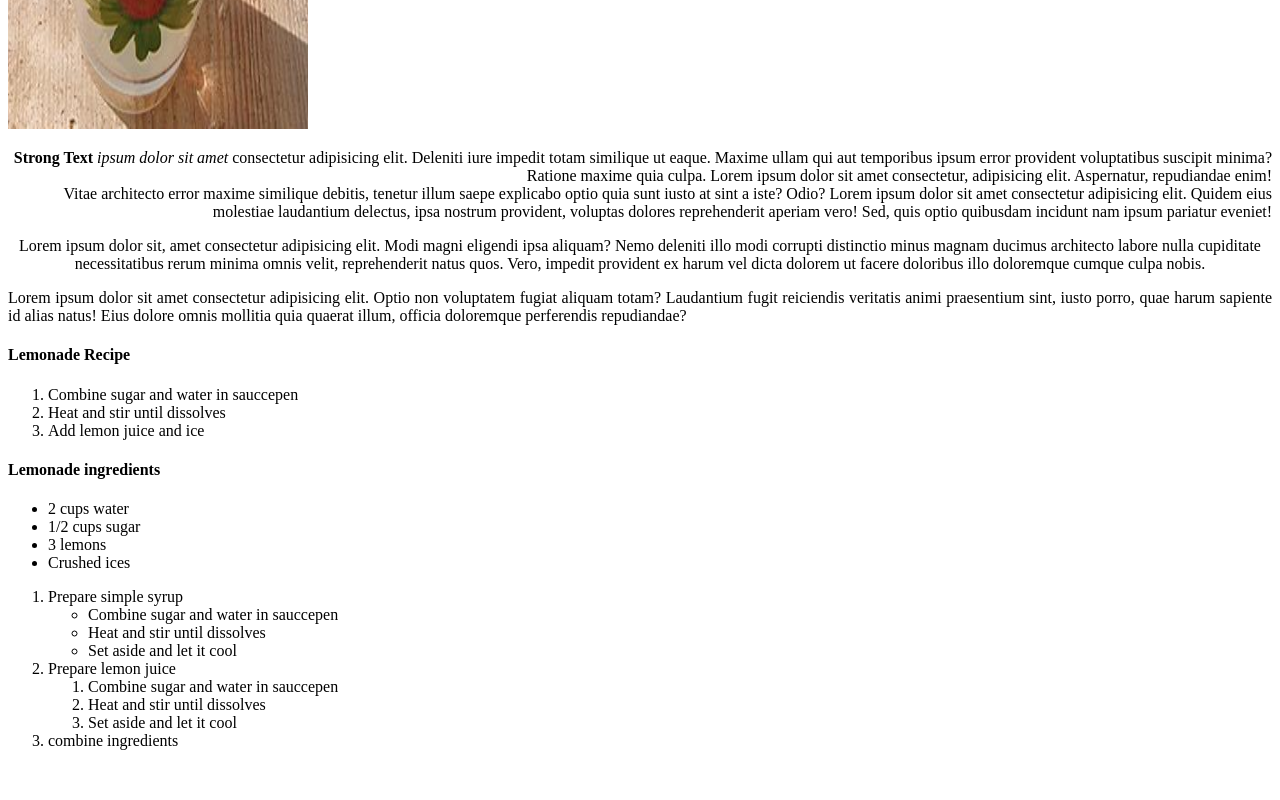
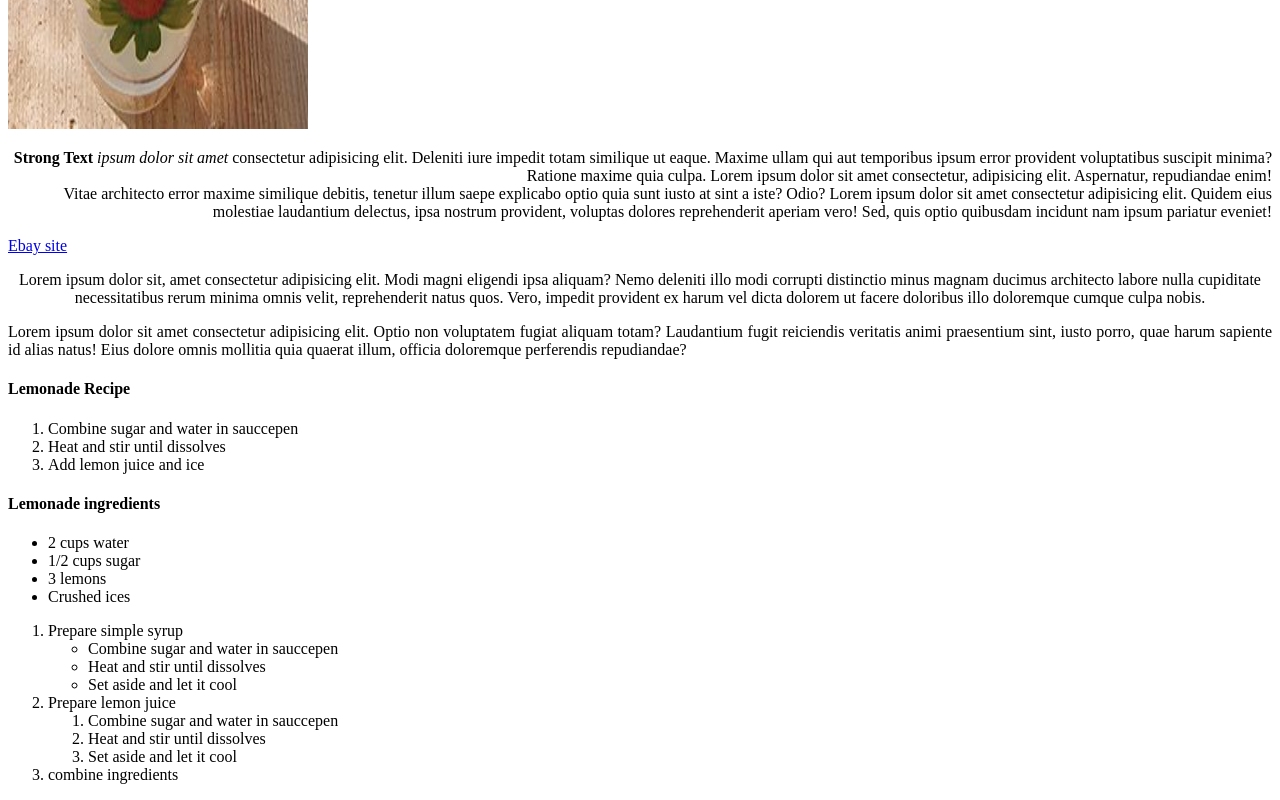
Before and after one commit to masalism/Web-development, a plain HTML site: page 1 HTML/index.html in a window 1280 px wide. Shown: the part 899-1699 px from the top of the page. Before the commit the page ends 1665 px from the top, so only its background shows below. Drawn offline with Linux system fonts and the light colour scheme.

Commit message:
comments

```diff
--- a/1 HTML/index.html
+++ b/1 HTML/index.html
@@ -9,6 +9,7 @@
 </head>
 
 <body>
+    <!-- headings -->
     <h1><strong>Coding is fun</strong></h1>
     <h2>Coding is fun</h2>
     <h3>Coding is fun</h3>
@@ -16,6 +17,7 @@
     <h5>Coding is fun</h5>
     <h6>Coding is fun</h6>
 
+    <!-- tables -->
     <table border="1" cellspacing="0" cellpadding="5">
         <caption>My table</caption>
         <tr>
@@ -40,8 +42,10 @@
         </tr>
     </table>
 
+    <!-- picture -->
     <img src="image/lemonade.jpg" alt="Lemonade" width="300" height="600">
 
+    <!-- paragraphs -->
     <p align="right"><strong>Strong Text</strong> <em> ipsum dolor sit amet</em> consectetur adipisicing elit. Deleniti
         iure impedit totam similique ut eaque. Maxime
         ullam qui aut temporibus ipsum error provident voluptatibus suscipit minima? Ratione maxime quia culpa. Lorem
@@ -51,6 +55,7 @@
         delectus, ipsa nostrum provident, voluptas dolores reprehenderit aperiam vero! Sed, quis optio quibusdam
         incidunt nam ipsum pariatur eveniet!
     </p>
+    <a href="https://www.ebay.com" target="_blank">Ebay site</a>
     <p align="center">Lorem ipsum dolor sit, amet consectetur adipisicing elit. Modi magni eligendi ipsa aliquam? Nemo
         deleniti illo
         modi corrupti distinctio minus magnam ducimus architecto labore nulla cupiditate necessitatibus rerum minima
```
